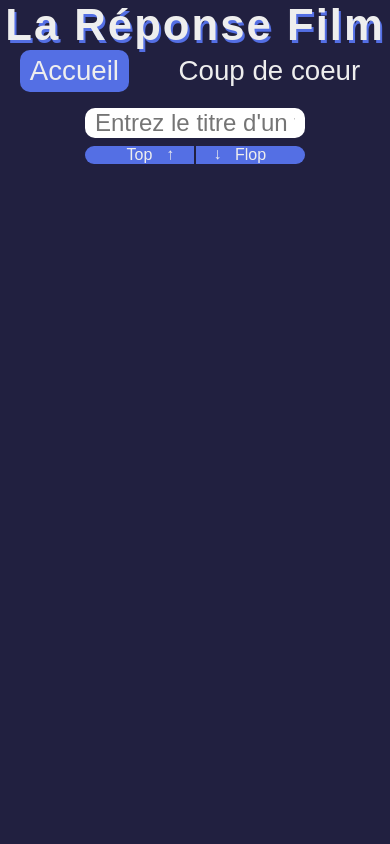
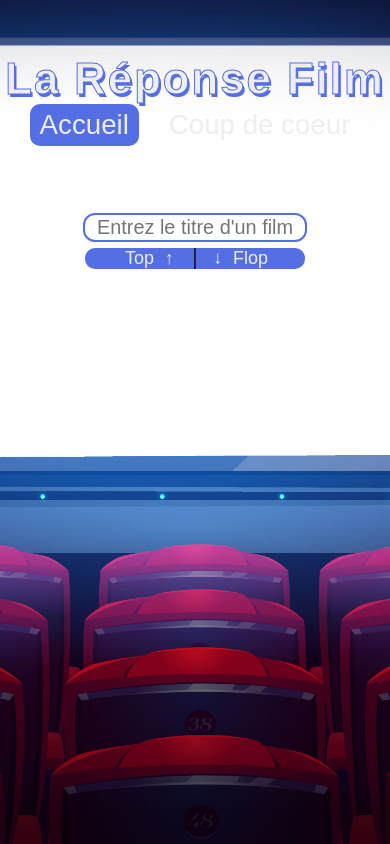
Before and after one commit to DevWeb13/la-reponse-film, a React (Create React App) app: page / in a window 390 px wide. Built offline with nearby package versions, Linux system fonts and the light colour scheme; a web font is replaced by a local one.

Commit message:
feat: Add background image and settings css responsive

```diff
--- a/src/components/Card/Card.jsx
+++ b/src/components/Card/Card.jsx
@@ -109,14 +109,14 @@ const Card = ({ movie }) => {
 					},
 				}}
 			>
+				<button
+					type="button"
+					className="closeModalButton"
+					value=" retour"
+					onClick={closeModal}
+				/>
 				<div className="modalContainer">
 					<p>{movie.overview}</p>
-					<button
-						type="button"
-						className="submit"
-						value="🔙 retour"
-						onClick={closeModal}
-					/>
 				</div>
 			</ReactModal>
 			<img
@@ -144,9 +144,10 @@ const Card = ({ movie }) => {
 			{movie.overview && (
 				<button onClick={() => setIsOpen(true)}>
 					<h3>Synopsis</h3>
+					<p>{movie.overview}</p>
 				</button>
 			)}
-			<p>{movie.overview}</p>
+
 			<Hearth movieId={movie.id} />
 		</div>
 	);
--- a/src/components/Card/_card.scss
+++ b/src/components/Card/_card.scss
@@ -85,3 +85,19 @@
 		}
 	}
 }
+
+/* *********** MODAL *********** */
+.closeModalButton {
+	position: absolute;
+	bottom: 1rem;
+	left: 50%;
+	transform: translateX(-50%);
+
+	&::after {
+		content: "🔙";
+		// position: absolute;
+		display: flex;
+
+		font-size: calc(1rem + 2vw);
+	}
+}
--- a/src/components/Form/Form.jsx
+++ b/src/components/Form/Form.jsx
@@ -37,14 +37,16 @@ const Form = () => {
 						id="goodToBad"
 						onClick={() => setSortGoodBad("goodToBad")}
 					>
-						Top<span>→</span>
+						Top
+						<span>→</span>
 					</div>
 					<div
 						className="btn-sort"
 						id="badToGood"
 						onClick={() => setSortGoodBad("badToGood")}
 					>
-						Flop<span>→</span>
+						Flop
+						<span>→</span>
 					</div>
 				</div>
 			</div>
--- a/src/components/Form/_form.scss
+++ b/src/components/Form/_form.scss
@@ -3,18 +3,18 @@
 		text-align: center;
 	}
 	form {
-		width: 300px;
+		width: 100%;
 		margin: 0 auto;
 
 		input[type="text"] {
 			padding: 1px 10px;
 			border-radius: 10px;
 			border: none;
-			font-size: 1.5rem;
+			font-size: calc(1rem + 1vw);
 			display: block;
 			margin: 0 auto;
 			width: 220px;
-			outline: none;
+			outline: $color-1 solid 2px;
 			text-align: center;
 		}
 		input[type="submit"] {
@@ -24,7 +24,7 @@
 			border: none;
 			background: $color-1;
 			color: $white;
-			font-size: 1.5rem;
+			font-size: calc(1rem + 1vw);
 			cursor: pointer;
 			z-index: 10;
 			position: relative;
@@ -40,7 +40,7 @@
 		display: flex;
 		justify-content: space-around;
 		cursor: pointer;
-
+		font-size: calc(1rem + 0.5vw);
 		#goodToBad {
 			border-radius: 10px 0 0 10px;
 			border-right: 1px solid $color-2;
--- a/src/components/Header/_header.scss
+++ b/src/components/Header/_header.scss
@@ -2,6 +2,8 @@
 	display: flex;
 	width: 100%;
 	flex-direction: column;
+	height: calc(10rem + 10vw);
+	justify-content: center;
 
 	h1 {
 		display: block;
@@ -9,6 +11,7 @@
 		text-shadow: 2px 3px 0px $color-1;
 		text-align: center;
 		letter-spacing: 2px;
+		-webkit-text-stroke: 1px $color-1;
 	}
 	nav {
 		display: flex;
@@ -19,7 +22,8 @@
 			display: flex;
 			align-items: center;
 			width: 100%;
-			justify-content: space-around;
+			justify-content: center;
+			gap: calc(1rem + 1vw);
 
 			a {
 				text-decoration: none;
@@ -30,14 +34,16 @@
 
 				&:visited {
 					text-decoration: none;
-					color: $white;
+					color: $color-1;
 				}
 				&:hover {
 					background: $black;
+					color: $white;
 				}
 			}
 			a.nav-active {
 				background: $color-1;
+				color: $white;
 
 				&:hover {
 					background: $black;
--- a/src/pages/UserList/UserList.jsx
+++ b/src/pages/UserList/UserList.jsx
@@ -21,6 +21,7 @@ const UserList = () => {
 		}
 	}, []);
 
+	console.log({ listData });
 	return (
 		<div className="user-list-page">
 			<h2>
--- a/src/pages/UserList/_userList.scss
+++ b/src/pages/UserList/_userList.scss
@@ -3,7 +3,7 @@
 		text-align: center;
 		font-size: 1.9rem;
 		letter-spacing: 1px;
-
+		color: $color-1;
 		span {
 			font-size: 1rem;
 		}
--- a/src/styles/_settings.scss
+++ b/src/styles/_settings.scss
@@ -34,6 +34,9 @@ body {
 	align-items: center;
 	min-height: 100vh;
 	gap: 1rem;
+	background-image: url("../assets/cinemaBackground.jpg");
+	background-size: cover;
+	background-position: center;
 }
 
 button {
```
Also changed, not shown: src/assets/cinemaBackground.jpg (added). Lines whose indentation alone changed are shown as unchanged.
